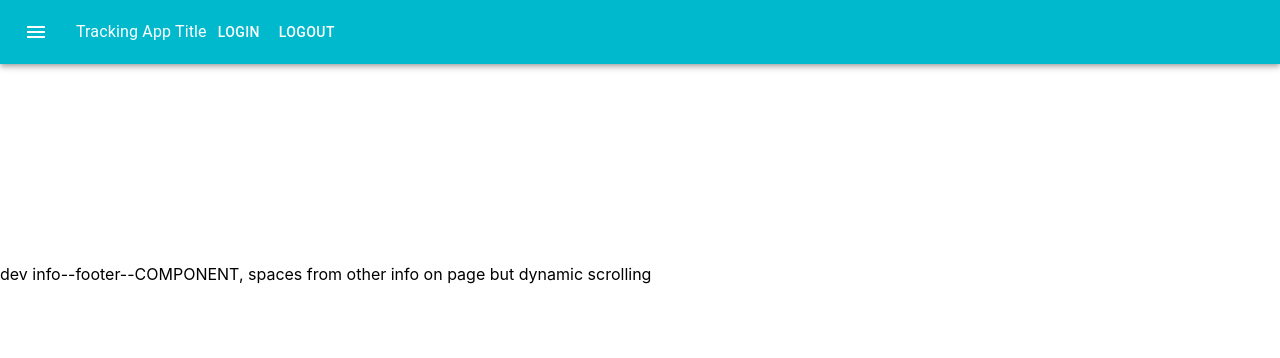
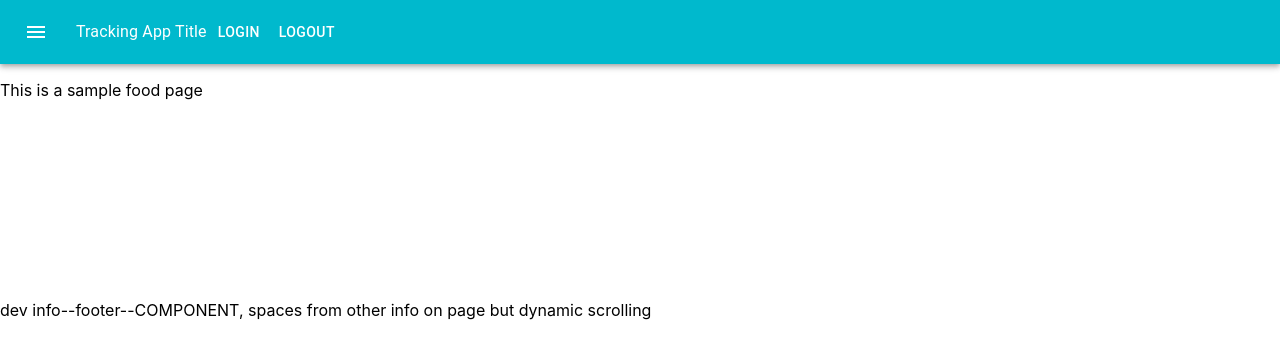
Before and after one commit to SPFlores/Tracking, a React (Create React App) app in the folder client/: page /food in a window 1280 px wide. Shown: the top 358 px of the page. Built offline with nearby package versions, Linux system fonts and the light colour scheme.

Commit message:
sample food page placeholder

```diff
--- a/client/src/App.js
+++ b/client/src/App.js
@@ -1,6 +1,7 @@
 import React from 'react'
 import Landing from './pages/Landing'
 import Menu from './pages/Menu'
+import Food from './pages/Food'
 import Navbar from './components/Navbar'
 import Footer from './components/Footer'
 import { BrowserRouter as Router, Route } from 'react-router-dom'
@@ -12,6 +13,7 @@ const App = _ => {
         <Navbar />
         <Route exact path='/' render={_ => (<Landing />)} />
         <Route path='/menu' render={_ => (<Menu />)} />
+        <Route path='/food' render={_ => (<Food />)} />
         <Footer />
       </Router>
     </>
--- /dev/null
+++ b/client/src/pages/Food/Food.js
@@ -0,0 +1,9 @@
+import React from 'react'
+
+const Food = _ => {
+  return (
+    <p>This is a sample food page</p>
+  )
+}
+
+export default Food
--- /dev/null
+++ b/client/src/pages/Food/index.js
@@ -0,0 +1 @@
+export { default } from './Food.js'
```
